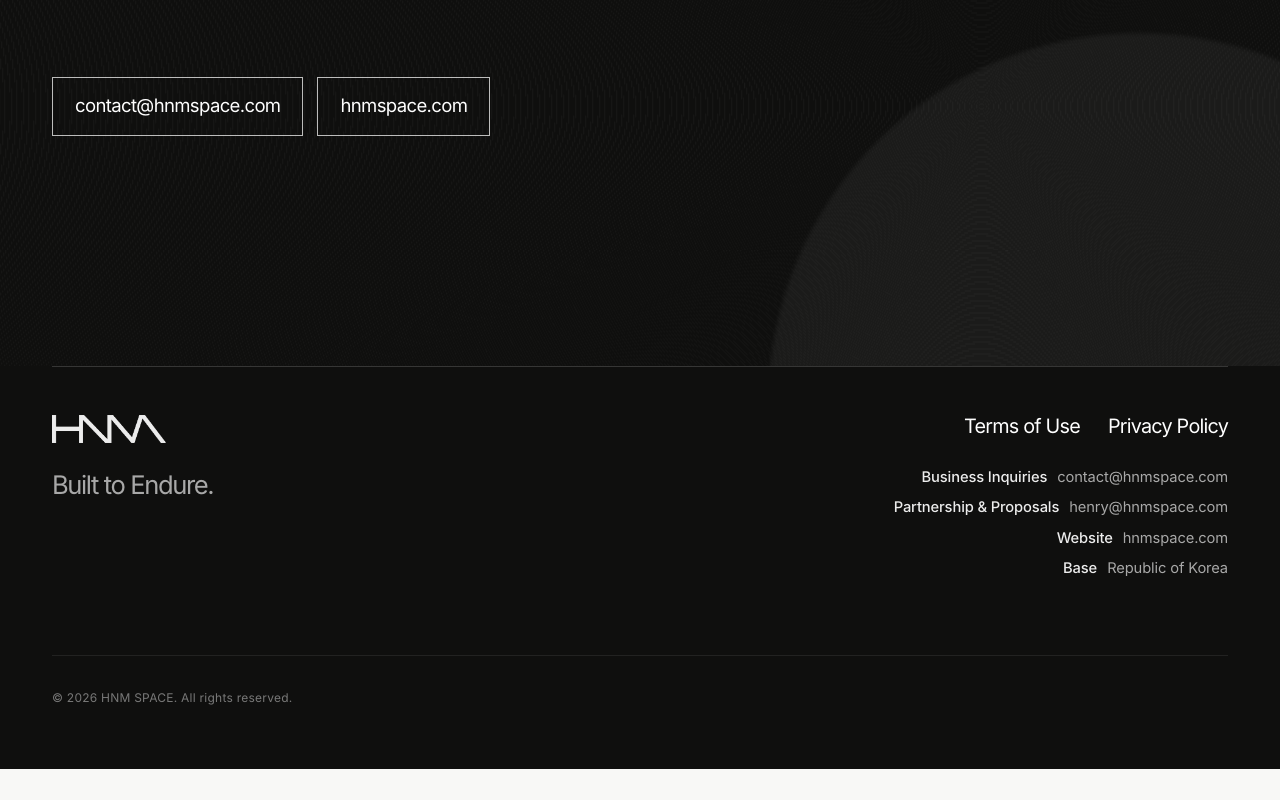
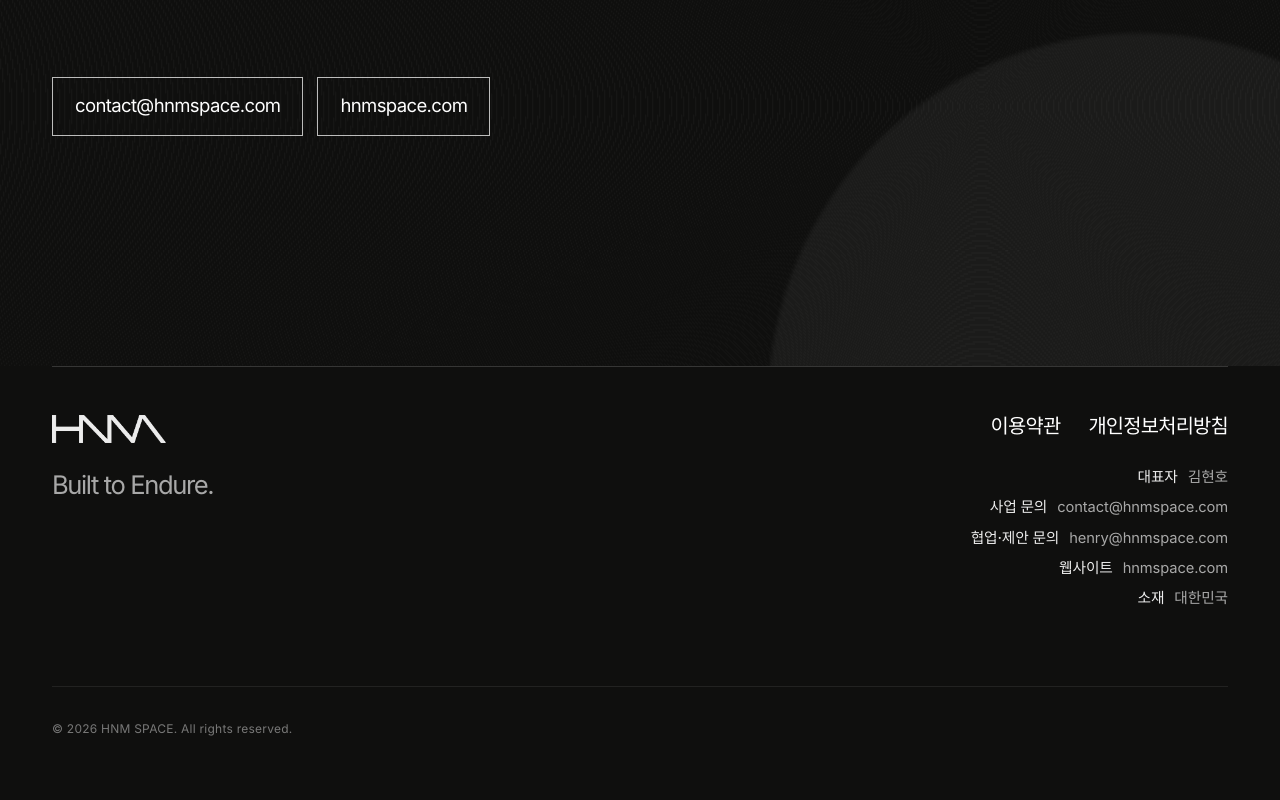
Before and after one commit to hnmspace/website, a Next.js app: page / in a window 1280 px wide. Shown: the part 3115-3915 px from the top of the page. Before the commit the page ends 3884 px from the top, so only its background shows below. Built offline with nearby package versions, Linux system fonts and the light colour scheme.

Commit message:
Add files via upload

```diff
--- a/app/page.tsx
+++ b/app/page.tsx
@@ -119,26 +119,30 @@
 
           <div className="footer-content">
             <nav className="footer-policy" aria-label="정책 링크">
-              <a href="/terms">Terms of Use</a>
-              <a href="/privacy">Privacy Policy</a>
+              <a href="/terms">이용약관</a>
+              <a href="/privacy">개인정보처리방침</a>
             </nav>
 
             <div className="footer-info" aria-label="회사 문의 정보">
               <p>
-                <strong>Business Inquiries</strong>
+                <strong>대표자</strong>
+                <span>김현호</span>
+              </p>
+              <p>
+                <strong>사업 문의</strong>
                 <a href="mailto:contact@hnmspace.com">contact@hnmspace.com</a>
               </p>
               <p>
-                <strong>Partnership &amp; Proposals</strong>
+                <strong>협업·제안 문의</strong>
                 <a href="mailto:henry@hnmspace.com">henry@hnmspace.com</a>
               </p>
               <p>
-                <strong>Website</strong>
+                <strong>웹사이트</strong>
                 <a href="https://hnmspace.com">hnmspace.com</a>
               </p>
               <p>
-                <strong>Base</strong>
-                <span>Republic of Korea</span>
+                <strong>소재</strong>
+                <span>대한민국</span>
               </p>
             </div>
           </div>
```
Also changed, not shown: 1 other file (tests, documents, lock files or other folders).
